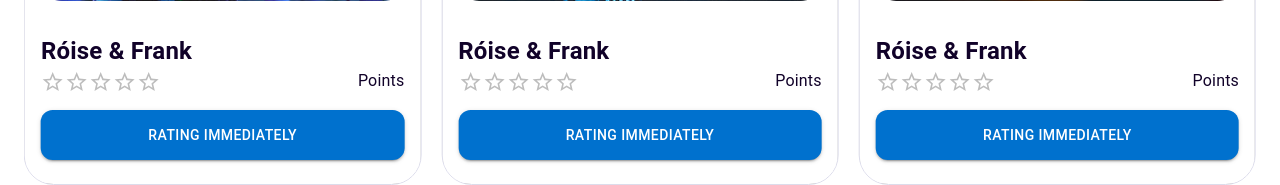
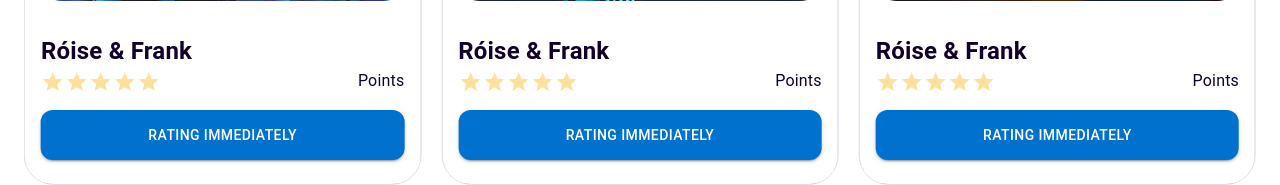
Before and after one commit to metaflowx/mfx-walwart, a Next.js app: page /dashboard/rating in a window 1280 px wide. Shown: the part 1030-1215 px from the top of the page. Built offline with nearby package versions, Linux system fonts and the light colour scheme; no server answers.

Commit message:
review functinality completed

```diff
--- a/src/ui/dashboard/cardcmp.tsx
+++ b/src/ui/dashboard/cardcmp.tsx
@@ -54,7 +54,7 @@
           {product.title}
         </Typography>
         <Box sx={{ display: "flex", justifyContent: "space-between" }}>
-          <Rating />
+          <Rating defaultValue={5} disabled style={{color:"#faaf00"}} />
           <Typography
             variant="body2"
             color="#110229"
```
